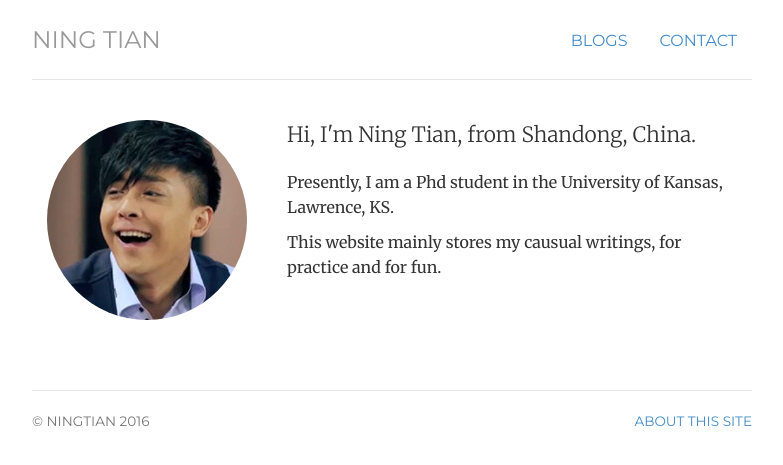
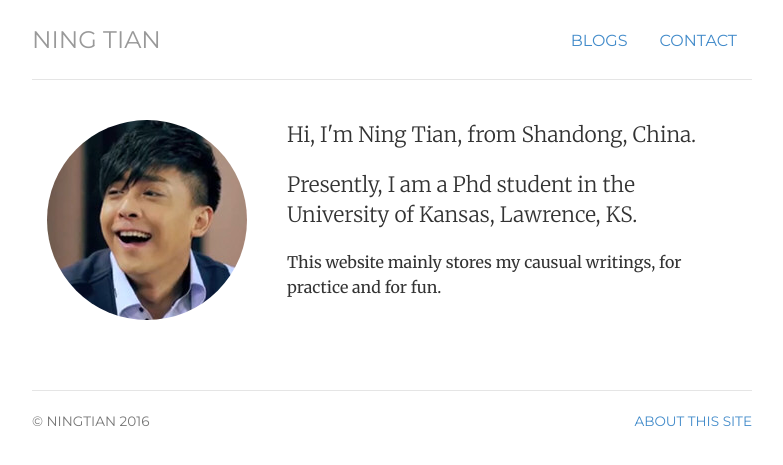
Before and after one commit to ningtian/ningtian.github.io, a Jekyll site: the page built from index.html, in a window 1280 px wide. Shown: the top 465 px of the page, without its empty margins (248-1031 px from the left). Built offline with Jekyll 4.4.1, drawn with Linux system fonts in a browser that asks for light colours.

Commit message:
Update index.html

```diff
--- a/index.html
+++ b/index.html
@@ -20,7 +20,7 @@ description: Ning Tian is a phd student living and working in Lawrence.
 	<p class="lead">Hi, I'm <span itemprop="name">Ning Tian, from Shandong, China. </span></p>
 
 
-	<p> Presently, I am a Phd student in the University of Kansas, Lawrence, KS. </p>
+	<p class="lead"> <span itemprop="name">Presently, I am a Phd student in the University of Kansas, Lawrence, KS. </span></p>
 
 
 
```
